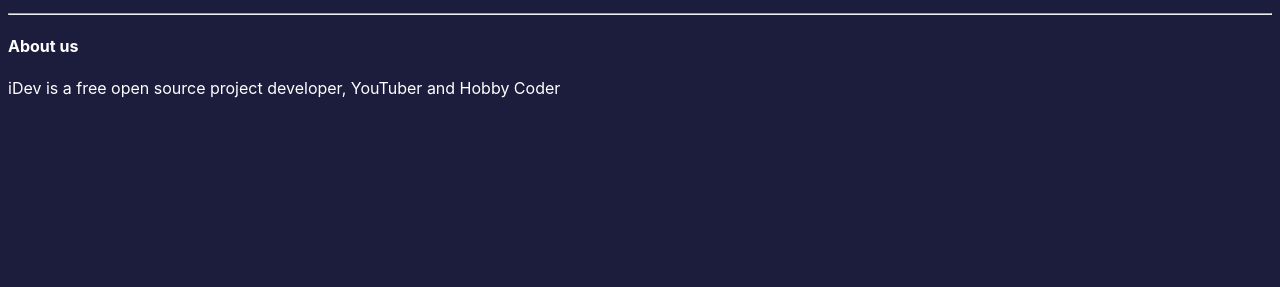
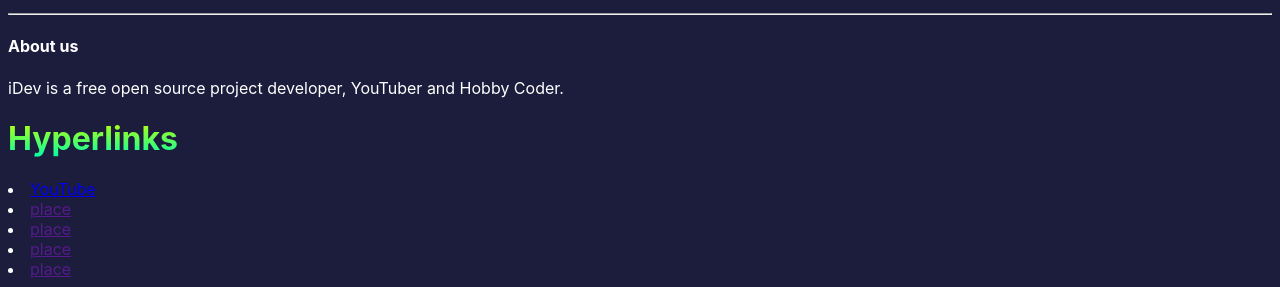
Before and after one commit to trainspotter-rhld/Website, a plain HTML site: page index.html in a window 1280 px wide. Shown: the part 599-886 px from the top of the page. Before the commit the page ends 800 px from the top, so only its background shows below. Drawn offline with Linux system fonts and the light colour scheme.

Commit message:
Hyperlinks

```diff
--- a/index.html
+++ b/index.html
@@ -49,7 +49,29 @@
 <hr>
 <div class="mininav">
     <h4><b>About us</b></h4>
-    <p>iDev is a free open source project developer, YouTuber and Hobby Coder</p>
+    <p>iDev is a free open source project developer, YouTuber and Hobby Coder.</p>
+    <div class="hyperlink">
+        <h1>Hyperlinks</h1>
+        <li>
+            <a href="https://www.youtube.com/channel/UCwYJtY18T2n7fysL7qJeB2g">YouTube</a>
+        </li>
+        <li>
+            <a href="">place</a>
+
+        </li>
+        <li>
+            <a href="">place</a>
+
+        </li>
+        <li>
+            <a href="">place</a>
+
+        </li>
+        <li>
+            <a href="">place</a>
+
+        </li>
+    </div>
     </div>
 </body>
 </html>
```
